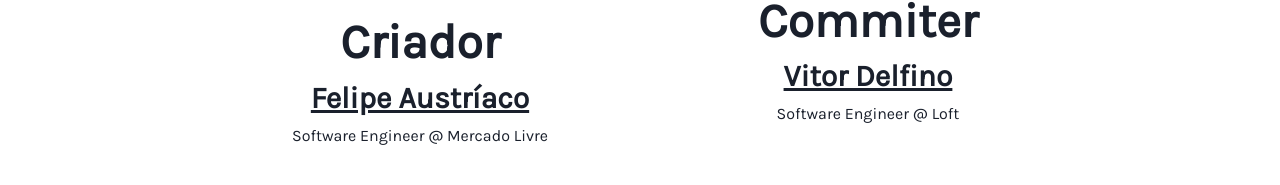
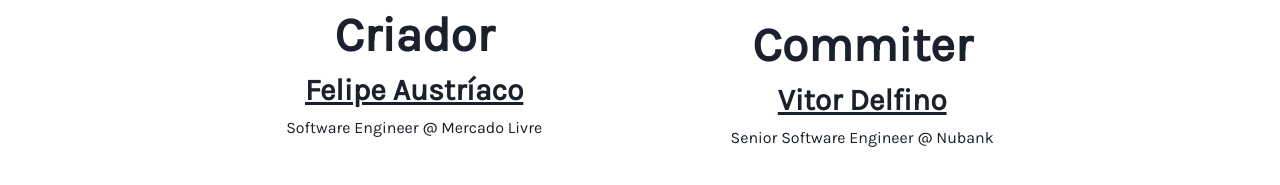
Before and after one commit to w1redl4in/git-emoji-cli-landing-page, a Next.js app: page / in a window 1280 px wide. Shown: the part 3978-4163 px from the top of the page. Built offline with nearby package versions, Linux system fonts and the light colour scheme; a web font is replaced by a local one.

Commit message:
refactor(collaborators): :recycle: changing vitors company

```diff
--- a/src/common/collaborators/index.tsx
+++ b/src/common/collaborators/index.tsx
@@ -16,7 +16,7 @@ export function Collaborators() {
       {
         name: "Vitor Delfino",
         type: "Commiter",
-        company: "Software Engineer @ Loft",
+        company: "Senior Software Engineer @ Nubank",
         peep: "vitao.svg",
         peepAlt: "Um peep que representa o Vitor",
         link: "https://vitordelfino.dev",
```
